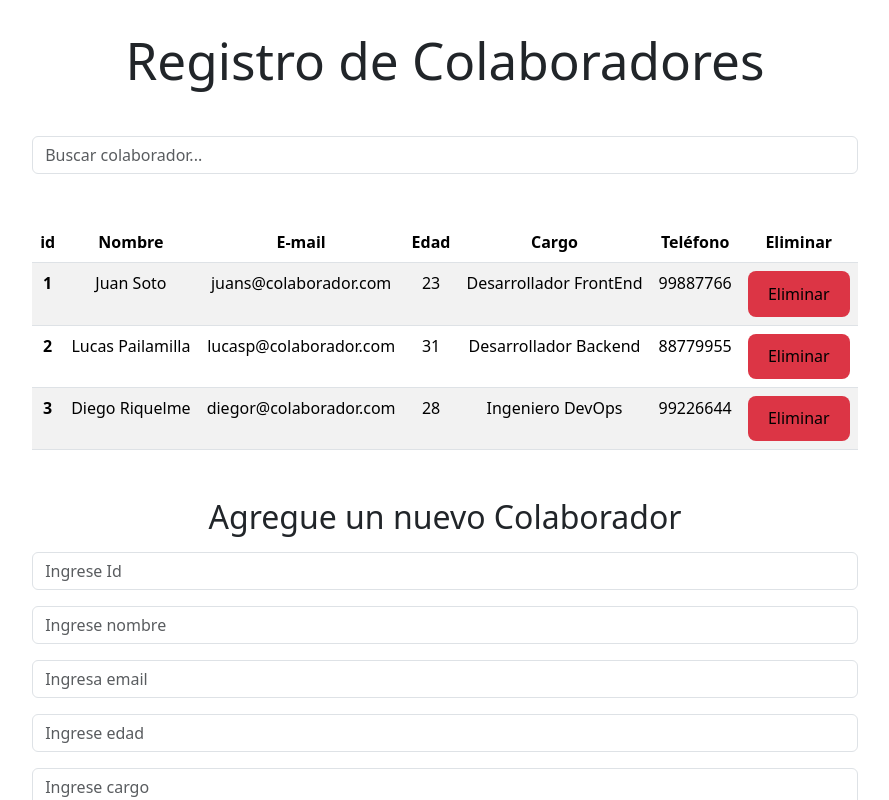
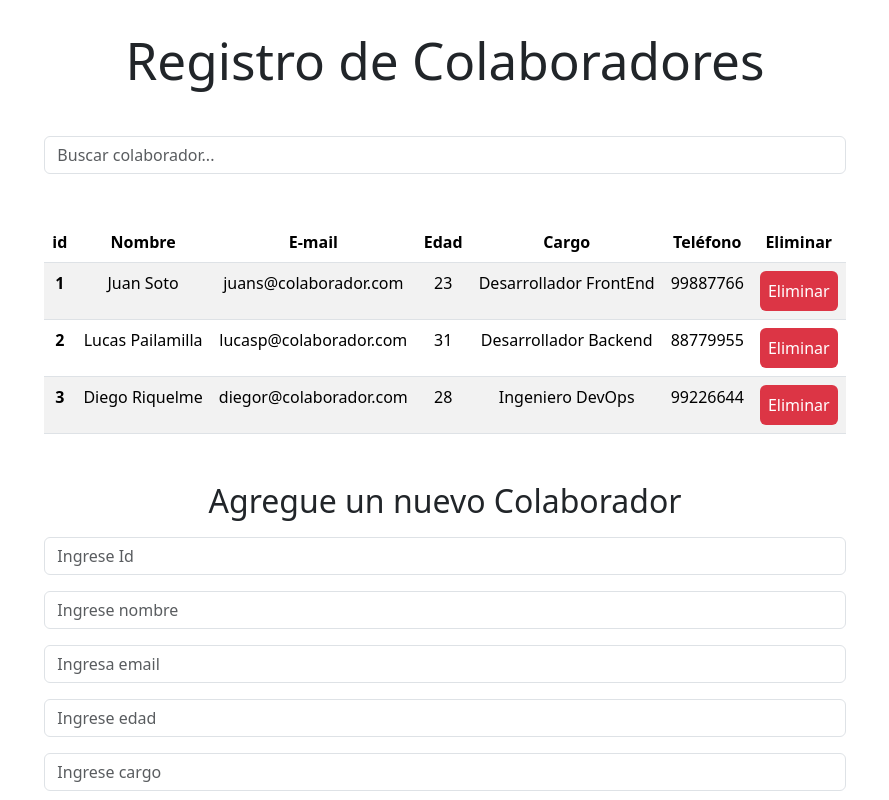
Before and after one commit to Droopytex/desafio_renders_dinamicos, a React (Vite) app in the folder render_dinamico/: page / in a window 1280 px wide. Shown: the top 800 px of the page, without its empty margins (195-1084 px from the left). Built offline with nearby package versions, Linux system fonts and the light colour scheme.

Commit message:
mejoras en botón eliminar, con bootstrap

```diff
--- a/render_dinamico/src/assets/componentes/listado/Listado.jsx
+++ b/render_dinamico/src/assets/componentes/listado/Listado.jsx
@@ -36,8 +36,8 @@ const Listado = ({ colaboradores, setBaseCol }) => {
                 <td>{colaborador.cargo}</td>
                 <td>{colaborador.telefono}</td>
                 <td>
-                  <button
-                    className="bg-danger text-ligth  "
+                  <button type="button"
+                    className="btn btn-danger text-white p-2 border-0 rounded-sm "
                     onClick={() => handleEliminar(colaborador.id)}
                   >
                     Eliminar
```
